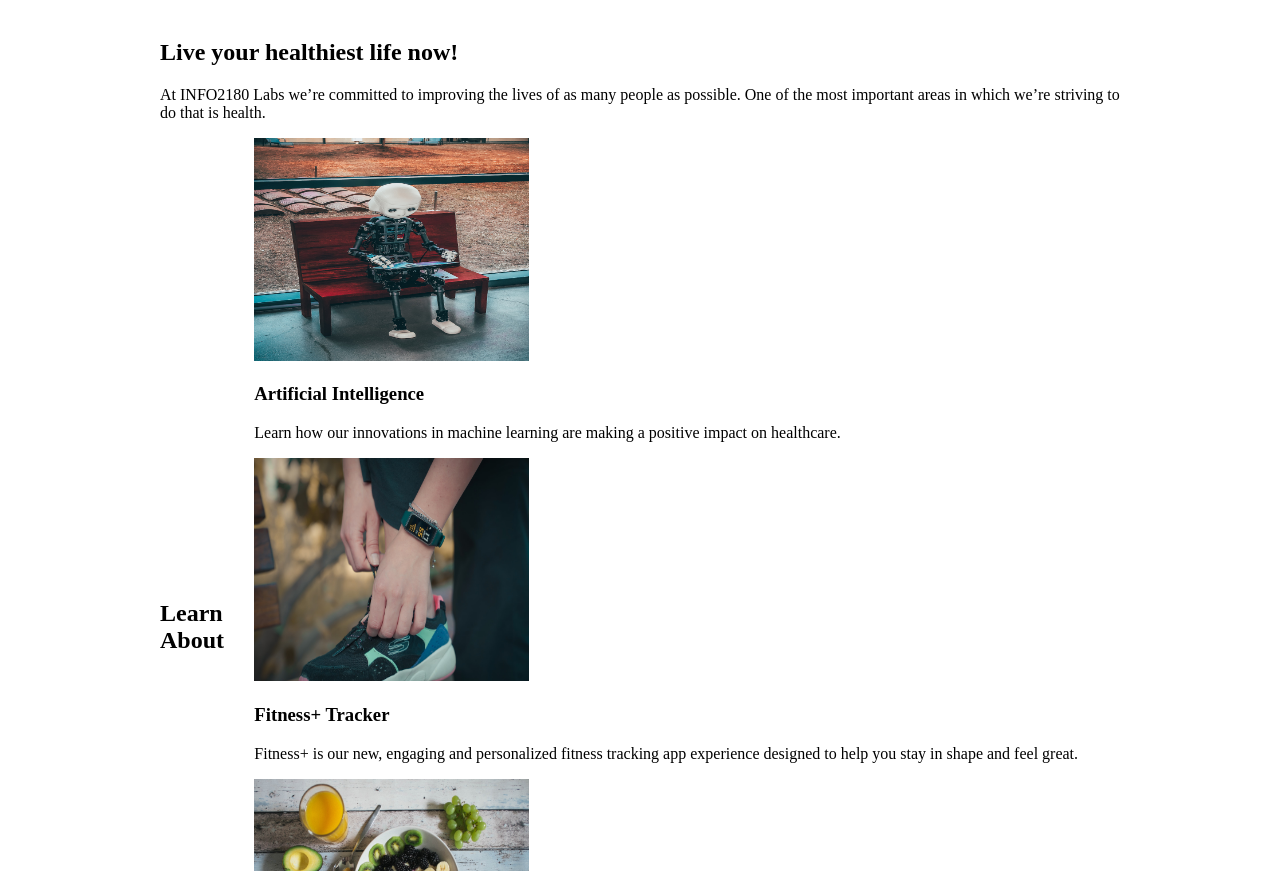
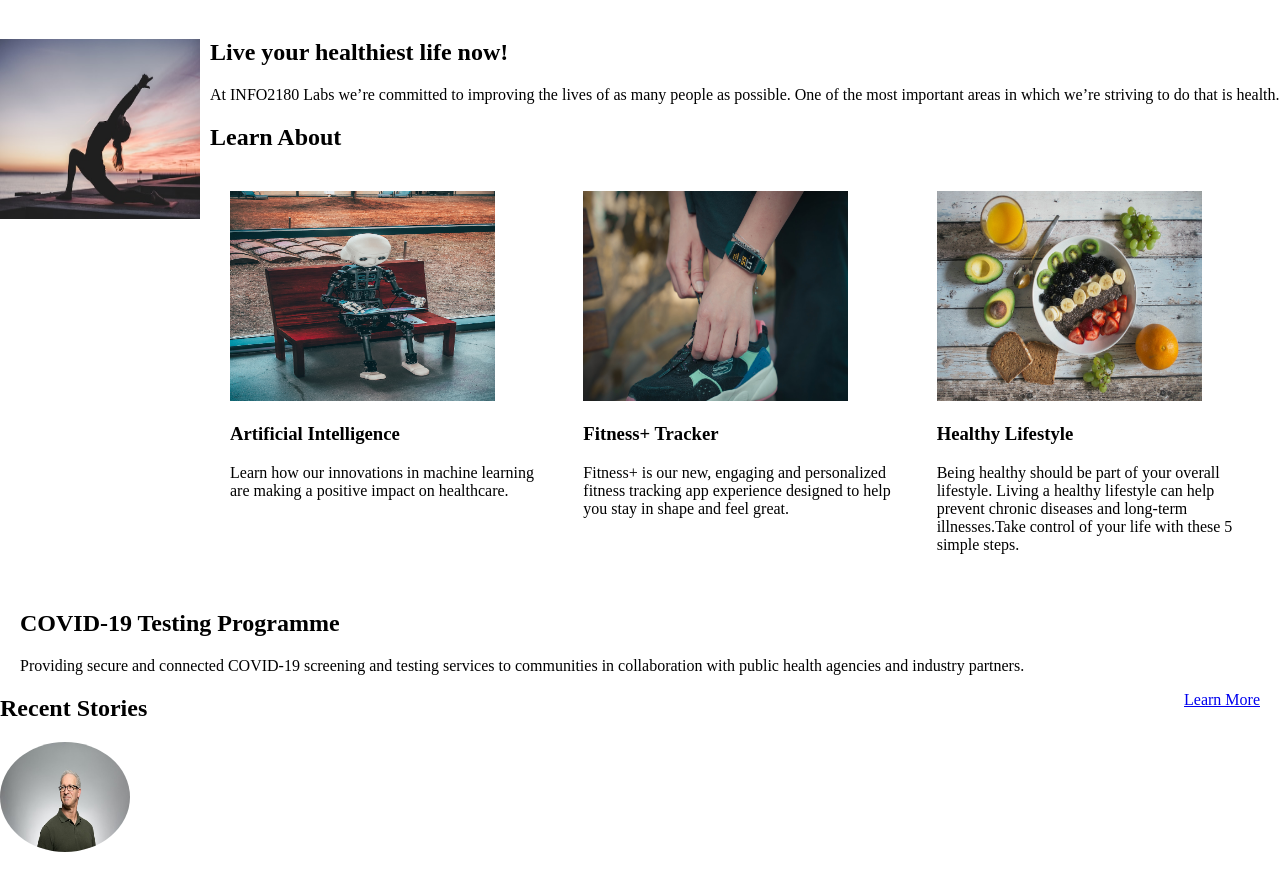
Before and after one commit to rirepeirs/info2180-project1, a plain HTML site: page index.html in a window 1280 px wide. Shown: the part 61-932 px from the top of the page. Drawn offline with Linux system fonts and the light colour scheme.

Commit message:
Added new images for recent stories

```diff
--- a/index.html
+++ b/index.html
@@ -26,7 +26,7 @@
         <section class="overview-hero">
             <div class="container">
                 <div class="overview-hero-image">
-                    <img src="#" alt="">
+                    <img src="heroimg.jpg" alt="Woman doing yoga" width="200px" height="180px">
                 </div>
                 <div class="overview-hero-text">
                     <h2>Live  your healthiest life now!</h2>
@@ -39,21 +39,21 @@
                 <h2>Learn About</h2>
                 <div class="cards">
                     <div class="card">
-                        <img src="artInt.jpg" alt="Robot on a bench" width="275px" height="223px">
+                        <img src="artInt.jpg" alt="Robot on a bench" width="265px" height="210px">
                         <div class="card-body">
                             <h3>Artificial Intelligence</h3>
                             <p>Learn how our innovations in machine learning are making a positive impact on healthcare.</p>
                         </div>
                     </div>
                     <div class="card">
-                        <img src="fitness.jpg" alt="Tying shoes with a sports watch" width="275px" height="223px">
+                        <img src="fitness.jpg" alt="Tying shoes with a sports watch" width="265px" height="210px">
                         <div class="card-body">
                             <h3>Fitness+ Tracker</h3>
                             <p>Fitness+ is our new, engaging and personalized fitness tracking app experience designed to help you stay in shape and feel great.</p>
                         </div>
                     </div>
                     <div class="card">
-                        <img src="health.jpg" alt="Well balanced breakfast" width="275px" height="223px">
+                        <img src="health.jpg" alt="Well balanced breakfast" width="265px" height="210px">
                         <div class="card-body">
                             <h3>Healthy Lifestyle</h3>
                             <p>Being healthy should be part of your overall lifestyle. Living a healthy lifestyle can help prevent chronic diseases and long-term illnesses.Take control of your life with these 5 simple steps.</p>
@@ -77,7 +77,7 @@
             <div class="container">
                 <h2>Recent Stories</h2>
                 <article>
-                    <img src="" alt="">
+                    <img src="doctor.jpg" alt="Dr. Christopher Turk" width="130px" height="110px">
                     <div class="article-body">
                         <h3>Dr. Christopher Turk has spent his entire career caring for people’s health and wellbeing.</h3>
                         <p>After years in the healthcare system, Dr. Christopher Turk is bringing together groups of people across the world to take on big healthcare challenges through groundbreaking research and developing tools that support better care.</p>
@@ -85,7 +85,7 @@
                     </div>
                 </article>
                 <article>
-                    <img src="" alt="">
+                    <img src="lab.jpg" alt="INFO2180 Labs" width="130px" height="110px">
                     <div class="article-body">
                         <h3>INFO2180 Labs collaborates with the Ministry of Health and Ministry of Education on COVID-19 Risk Screening and Testing</h3>
                         <p>INFO2180 Labs, in collaboration with the Ministry of Health and Wellness and Ministry of Education, will launch a pilot project intended to expand access to COVID-19 risk screening and testing for high risk individuals in the parishes of Kingston and St. Andrew.</p>
--- a/styles.css
+++ b/styles.css
@@ -4,10 +4,13 @@ body {
     font-size: 16px;
 }
 
-.container {
+header .container {
     margin: 0 auto;
     max-width: 960px;
     width: 100%;
+}
+
+header .container{
     display: flex;
     align-items: center;
 }
@@ -25,3 +28,34 @@ nav{
     flex: 1;
     text-align: right;
 }
+
+
+.overview-hero-image img{
+    float: left;
+    padding-right: 10px;
+}
+
+
+.cards{
+    display: grid;
+    grid-template-columns: auto auto auto;
+    column-gap: 30px;
+    padding: 20px;
+}
+
+
+.testing{
+    margin: 20px;
+}
+
+.testing-description{
+    float: left;
+}
+
+.cta{
+    float: right;
+}
+
+.stories .container img{
+    border-radius: 50%;
+}
```
Also changed, not shown: doctor.jpg (added), lab.jpg (added).
